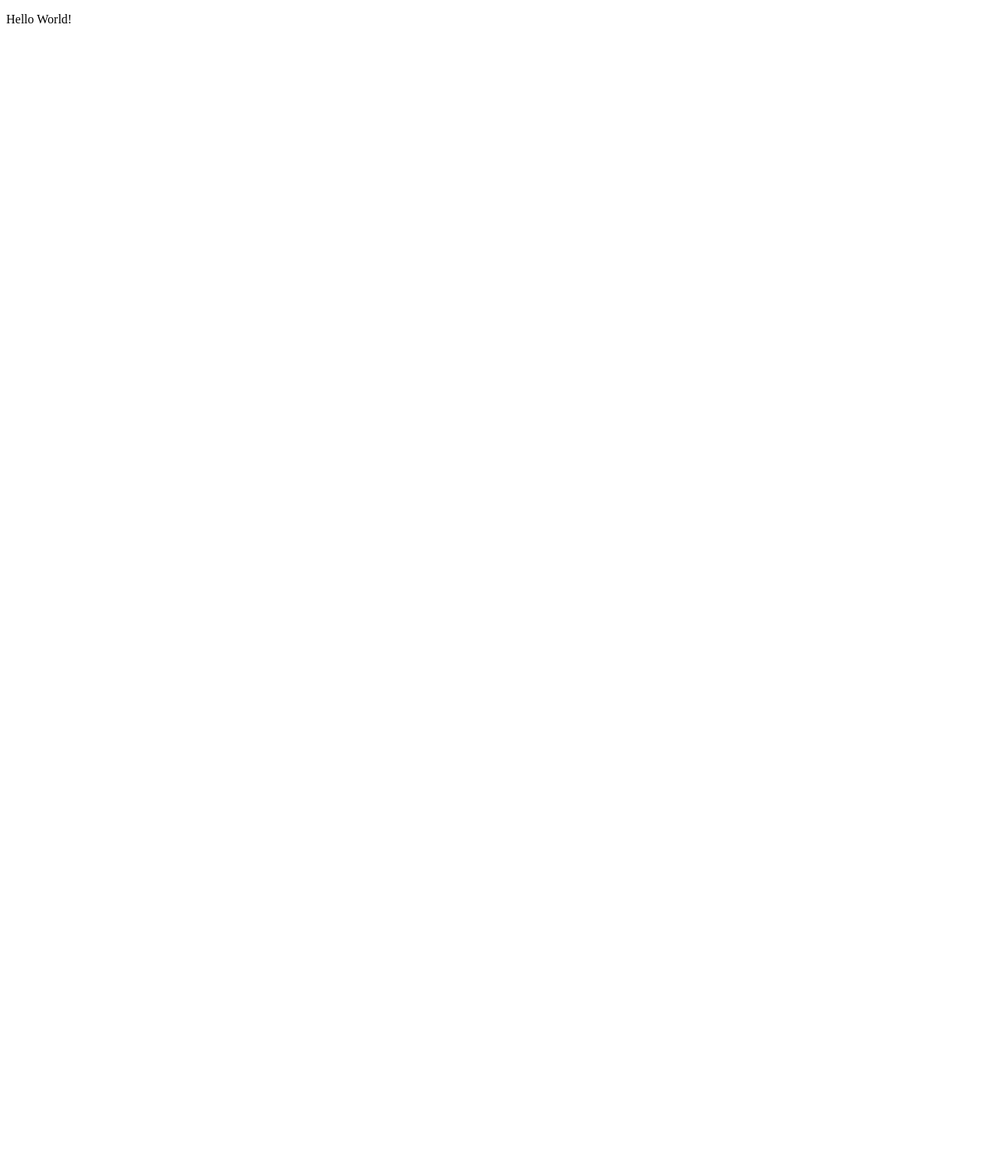
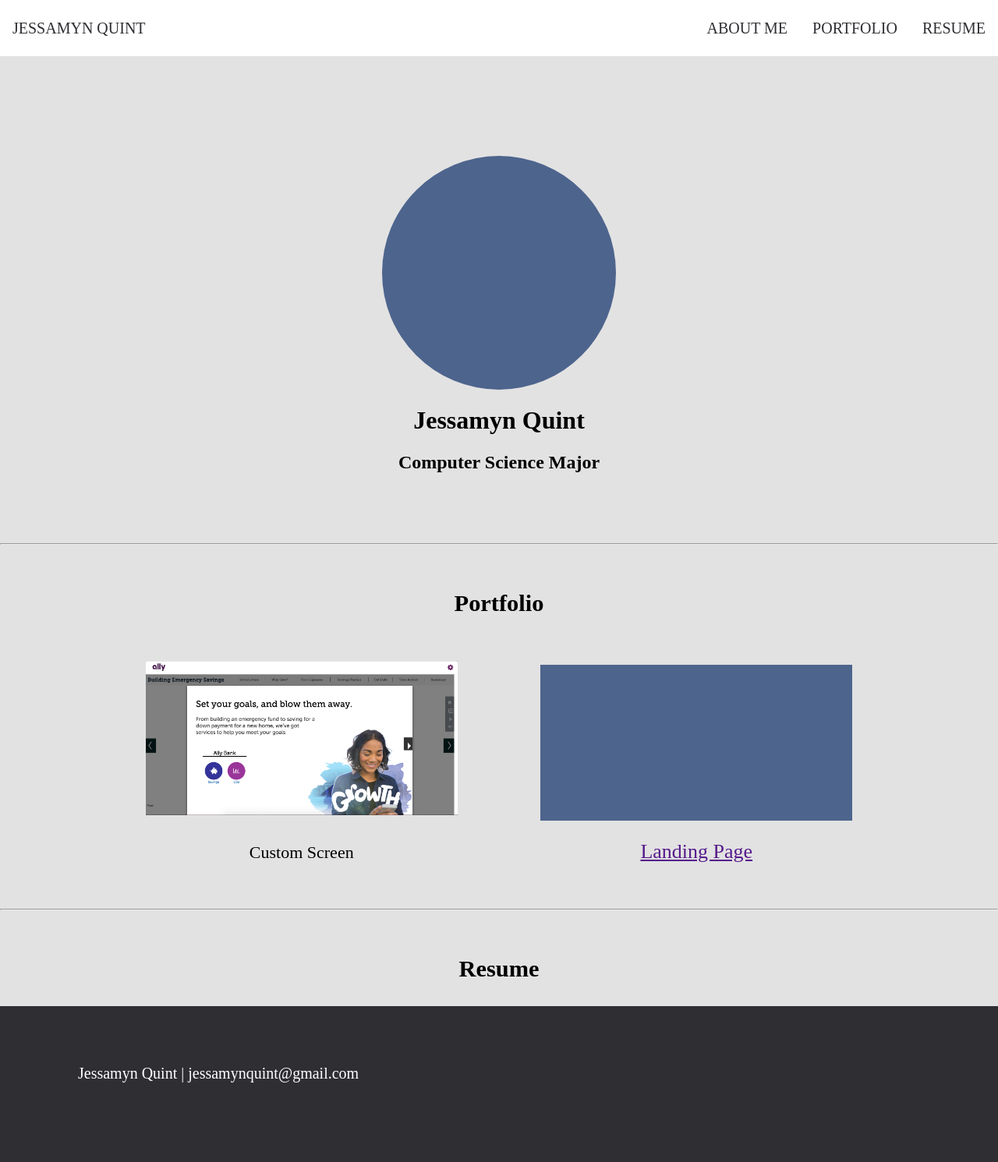
Before and after one commit to JLHQuint/JLHQuint.github.io, a plain HTML site: page index.html in a window 1280 px wide. Shown: the whole page at 78% size. Before the commit the page ends 800 px from the top, so only its background shows below. Drawn offline with Linux system fonts and the light colour scheme; files that its build step writes are made by us from their sources.

Commit message:
added more content

```diff
--- a/index.html
+++ b/index.html
@@ -8,11 +8,193 @@
 	<meta name="description" content="">
 	<meta name="viewport" content="width=device-width">
 
-	<link rel="stylesheet" href="css/style.css">
+	<!-- <link rel="stylesheet" href="css/style.css"> -->
+
+	<style>
+		body {
+			background-color: #e2e2e2;
+			margin: 0px;
+		}
+
+		/* --------------------------- navigation bar -------------------------------- */
+		.nav-bar {
+			position: fixed;
+			top: 0px;
+			font-size: 20px;
+			line-height: 44px;
+			width: 100vw;
+		}
+
+		.nav-bar ul {
+			list-style-type: none;
+			margin: 0;
+			padding: 0;
+			overflow: hidden;
+			background-color: #FFFFFF;
+		}
+
+		.nav-bar li {
+			float: right;
+		}
+
+		.nav-bar li a {
+			display: block;
+			color: #2F2E33;
+			text-align: center;
+			padding: 14px 16px;
+			text-decoration: none;
+		}
+
+		.nav-bar .signiture {
+			float:left;
+		}
+
+		/* ------------------------------------ main content | profile ---------------------------------- */
+		.main-content {
+			text-align: center;
+			color: #000000;
+		}
+
+		.main-content .profile-photo {
+			border-radius: 50%;
+			background-color: #4D648D;
+			height: 300px;
+			width: 300px;
+			margin: auto;
+			margin-top: 200px;
+		}
+
+		.main-content .title {
+			margin-bottom: 90px;
+		}
+
+		/* -------------------------------------- maine content | portfolio ------------------------ */
+		.main-content .portfolio {
+			padding-top: 20px;
+			font-size: 26px;
+		}
+
+		.main-content .portfolio .custom-screen {
+			display: inline-block;
+			text-align: center;
+			padding-bottom: 50px;
+		}
+
+		.main-content .portfolio .custom-screen .cs-container {
+			margin: 25px 50px;
+		}
+
+		.main-content .portfolio .custom-screen .cs-container img {
+			width: 400px;
+			height: auto;
+		}
+
+		.main-content .portfolio .custom-screen a {
+			color: #000000 !important;
+			font-size: 22px;
+			text-decoration: none;
+		}
+
+		.main-content .portfolio .custom-screen a:hover {
+			color: #4D648D !important;
+			font-weight: bold !important;
+		}
+
+		.main-content .portfolio .landing-page {
+			display: inline-block;
+			text-align: center;
+			padding-bottom: 50px;
+		}
+
+		.main-content .portfolio .landing-page .lp-container {
+			background-color: #4D648D;
+			height: 200px;
+			width: 400px;
+			margin: 25px 50px;
+		}
+
+		/* ----------------------------------- maine content | resume ------------------------------ */
+		.main-content .resume {
+			padding-top: 20px;
+			font-size: 26px;
+		}
+
+		/* ----------------------------------------- footer -------------------------------------- */
+		.contact-footer {
+			height: 200px;
+			width: 100vw;
+			background-color: #2F2E33;
+			bottom: 0px;
+			margin-bottom: 0px;
+			padding-bottom: 0px;
+			font-size: 20px;
+		}
+
+		 .contact-footer p {
+			color: #FFFFFF !important;
+			padding-left: 100px;
+			padding-top: 75px;
+		}
+	</style>
 
 </head>
 <body>
 
-    <p>Hello World!</p>
+
+	<div class="nav-bar">
+		<ul>
+			<li class="signiture"><a href="#signiture">JESSAMYN QUINT</a></li>
+			<li><a href="#resume">RESUME</a></li>
+			<li><a href="#portfolio">PORTFOLIO</a></li>
+			<li><a href="#aboutme">ABOUT ME</a></li>
+		</ul>
+	</div>
+
+	<div class="main-content">
+
+		<div class="profile-photo">
+		</div>
+
+		<div class="title">
+			<h1>Jessamyn Quint</h1>
+			<h2>Computer Science Major</h2>
+		</div>
+
+		<hr>
+
+		<div class="portfolio">
+			<h3>Portfolio</h3>
+
+			<div class="custom-screen">
+				<div class="cs-container">
+					<a href="" target="_blank">
+						<img src="images/ally_growth_screen.png" alt="">
+					</a>
+				</div>
+				<a href="" target="_blank">Custom Screen</a>
+			</div>
+
+			<div class="landing-page">
+				<div class="lp-container">
+					<a href="" target="_blank"></a>
+				</div>
+				<a href="" target="_blank">Landing Page</a>
+			</div>
+
+		</div>
+
+		<hr>
+
+		<div class="resume">
+			<h3>Resume</h3>
+		</div>
+
+	</div>
+
+	<div class="contact-footer">
+		<p>Jessamyn Quint | jessamynquint@gmail.com</p>
+	</div>
+
+
 </body>
 </html>
```
Also changed, not shown: custom_screen/empty.html (added, +11 -0 lines), images/Screen Shot 2018-08-02 at 2.21.39 PM.png (added), images/ally_growth_screen.png (added), 3 other files.
